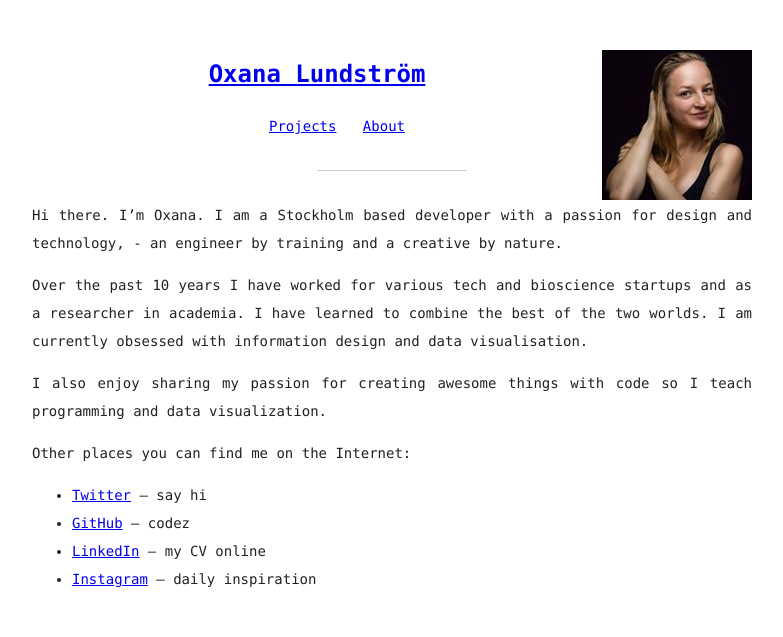
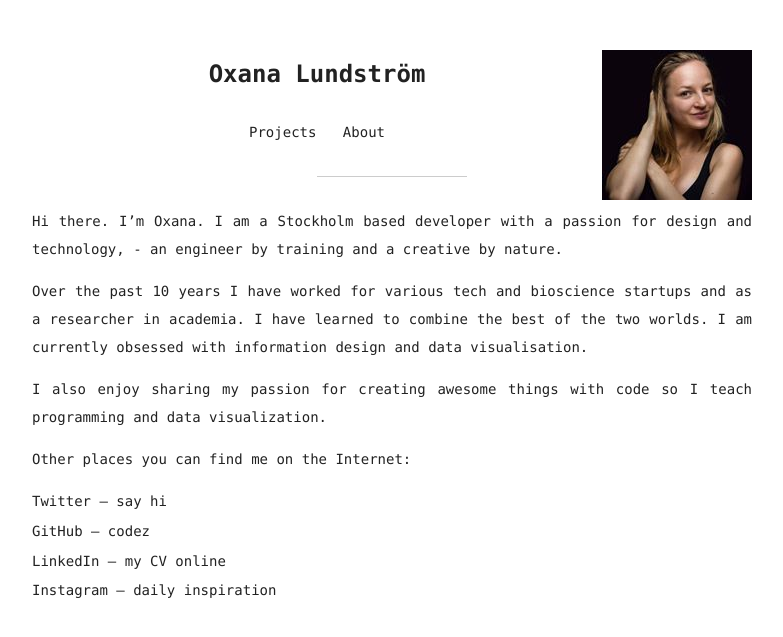
Before and after one commit to merenlin/merenlin.github.io, a Jekyll site: the page built from index.md, in a window 1280 px wide. Shown: the top 637 px of the page, without its empty margins (248-1031 px from the left). Built offline with Jekyll 4.4.1, drawn with Linux system fonts in a browser that asks for light colours; a script that is not in the unit is left out.

Commit message:
Update style.scss

```diff
--- a/assets/css/style.scss
+++ b/assets/css/style.scss
@@ -48,3 +48,80 @@ section:after {
     margin: 30px auto;
     padding: 0;
 }
+
+a {
+    text-decoration: none;
+    background: transparent;
+    background-size: 2px 2px;
+    background-position: 0 15px;
+    background-image: linear-gradient(to bottom, rgba(0,0,0,0) 75%, rgba(0,0,0,0.8) 75%);
+    background-repeat: repeat-x;
+    color: inherit;
+}
+
+small {
+    font-size: 13px;
+    line-height: 1.2;
+}
+
+small a {
+    background-position: 0 12px;
+}
+
+ul {
+    list-style: none;
+    margin: 20px 0;
+    padding: 0;
+}
+
+li {
+    margin: 7px 0 13px;
+    line-height: 1.2;
+}
+
+h2 {
+    display: inline;
+    font-size: 16px;
+    font-weight: bold;
+    line-height: 1.5;
+    margin: 0 10px 0 0;
+}
+
+.content {
+    width: 600px;
+    margin: 0 auto;
+}
+
+
+header:after,
+section:after {
+    content: '';
+    display: block;
+    width: 150px;
+    border-top: 1px solid rgba(0, 0, 0, 0.2);
+    margin: 30px auto;
+    padding: 0;
+}
+
+footer {
+    text-align: center;
+    font-size: 13px;
+    color: rgba(0, 0, 0, 0.5);
+    margin: 0 0 50px;
+}
+
+header a,
+footer a {
+    background: none;
+    transition: 0.2s;
+}
+
+header a:hover,
+footer a:hover {
+    color: rgba(70, 130, 180, 0.9);
+}
+
+footer a {
+    font-weight: bold;
+    text-decoration: underline;
+}
```
